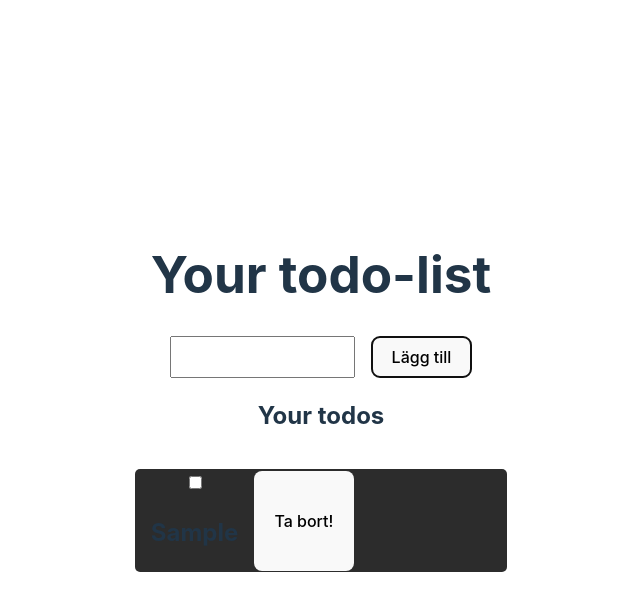
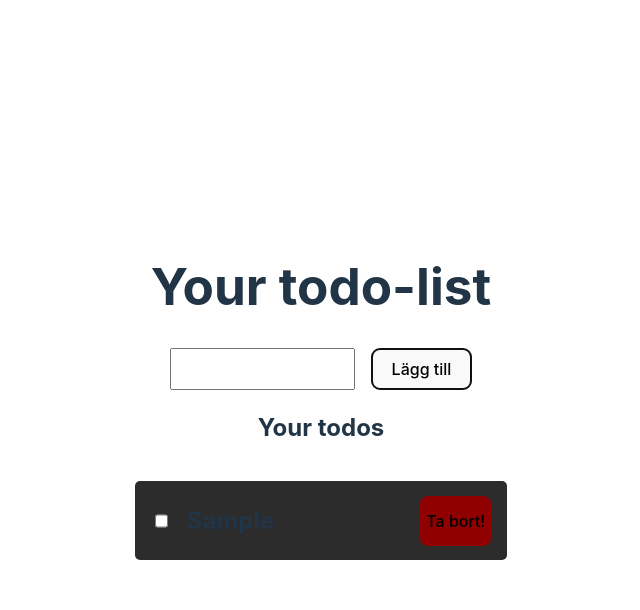
Before and after one commit to MarcusRei/SCHOOL---Todo-list---React, a React (Vite) app: page / in a window 1280 px wide. Both pictures are taken after typing "Sample" into the empty fields and a click on the button "Lägg till". Shown: the top 610 px of the page, without its empty margins (319-959 px from the left). Built offline with nearby package versions, Linux system fonts and the light colour scheme.

Commit message:
(style) add style to remove button

```diff
--- a/src/components/TodoList.tsx
+++ b/src/components/TodoList.tsx
@@ -2,6 +2,7 @@ import { useContext, useReducer } from "react";
 import { TodosReducer, actionType } from "../reducers/TodosReducer";
 import { TodosContext } from "../contexts/TodosContext";
 import { TodosDispatchContext } from "../contexts/TodosDispatchContext";
+import "../styles/TodoList.css";
 
 export const TodoList = () => {
   const todos = useContext(TodosContext);
@@ -13,6 +14,7 @@ export const TodoList = () => {
         return (
           <li className="todo">
             <div
+              className="todo__inner"
               onClick={() =>
                 dispatch({ type: actionType.TOGGLED, payload: todo.id })
               }
@@ -21,6 +23,7 @@ export const TodoList = () => {
               <h2 className={todo.isDone ? "done" : ""}>{todo.text}</h2>
             </div>
             <button
+              className="remove__button"
               onClick={() => {
                 dispatch({
                   type: actionType.REMOVED,
--- a/src/styles/TodoApp.css
+++ b/src/styles/TodoApp.css
@@ -9,30 +9,6 @@ form {
   gap: 1em;
 }
 
-.todo {
-  margin: 0;
-  padding: 0;
-  display: flex;
-  gap: 1em;
-  border-top: 1px solid grey;
-}
-
-.todo:nth-child(1) {
-  border: 0;
-}
-
-.todo__list {
-  padding: 0;
-  background-color: rgb(44, 44, 44);
-  padding: 0.1em 1em;
-  border-radius: 5px;
-  min-width: 100%;
-}
-
-.todo:hover {
-  cursor: pointer;
-}
-
 .done {
   text-decoration: line-through;
   color: grey;
--- /dev/null
+++ b/src/styles/TodoList.css
@@ -0,0 +1,37 @@
+.remove__button {
+  background-color: rgb(144, 0, 0);
+  position: relative;
+  padding: 5px;
+  height: 50px;
+}
+
+.todo {
+  margin: 0;
+  padding: 0;
+  display: flex;
+  justify-content: space-between;
+  align-items: center;
+  gap: 1em;
+  border-top: 1px solid grey;
+}
+
+.todo__inner {
+  display: flex;
+  gap: 1em;
+}
+
+.todo:nth-child(1) {
+  border: 0;
+}
+
+.todo__list {
+  padding: 0;
+  background-color: rgb(44, 44, 44);
+  padding: 0.1em 1em;
+  border-radius: 5px;
+  min-width: 100%;
+}
+
+.todo:hover {
+  cursor: pointer;
+}
```
